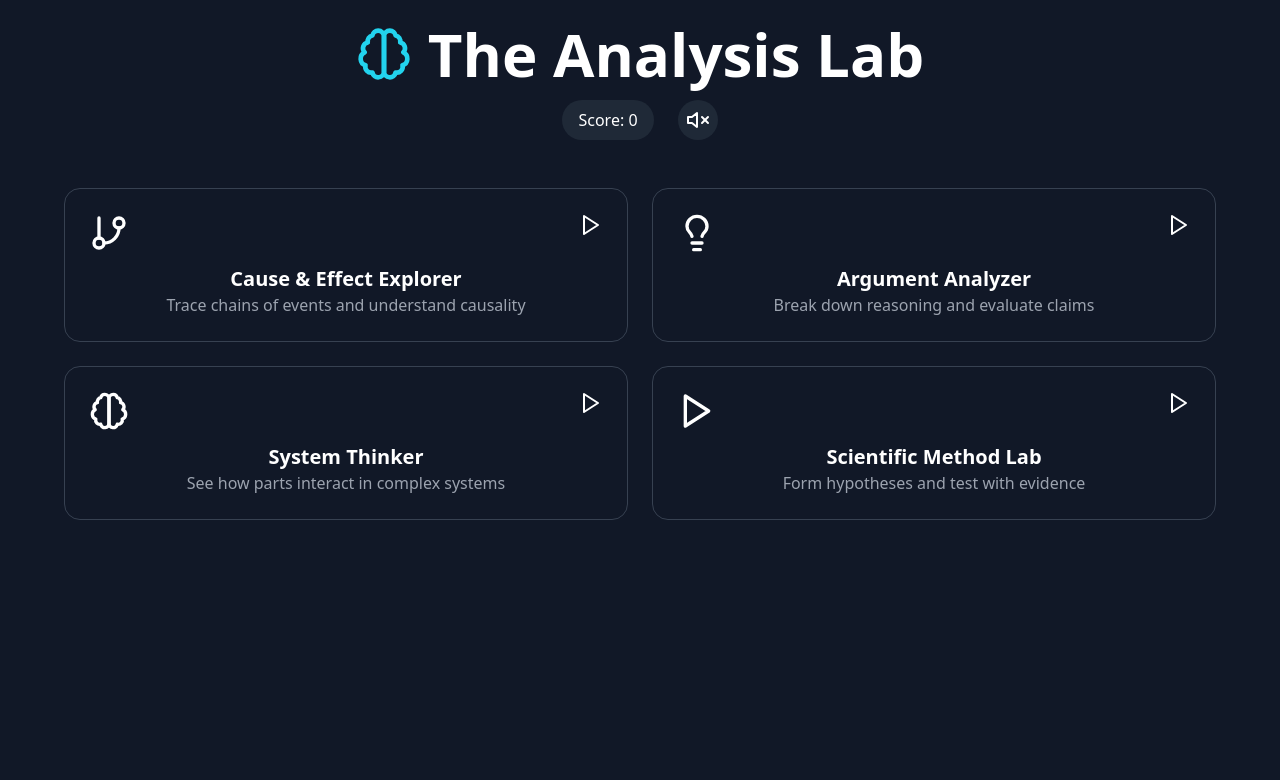
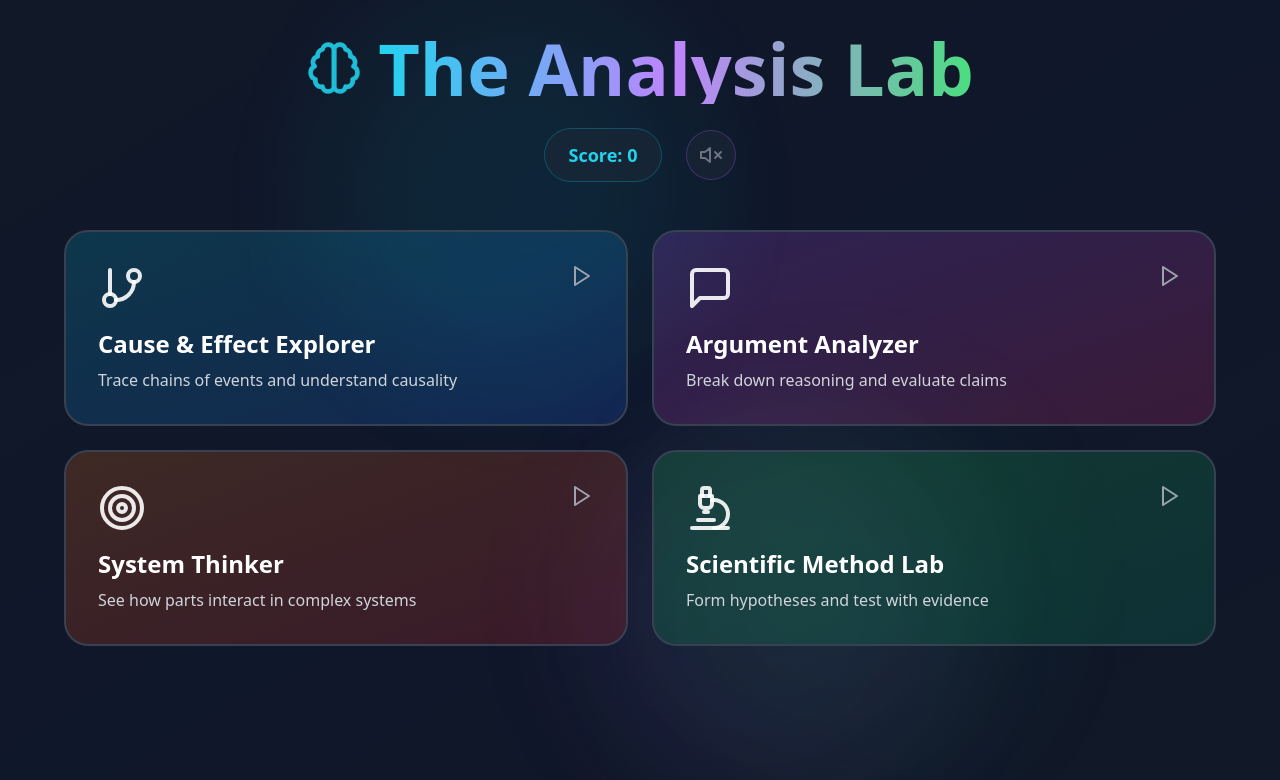
Before and after one commit to coherence-nikolai/analysis-lab, a React (Create React App) app: page / in a window 1280 px wide. Shown: the top 780 px of the page. Built offline with nearby package versions, Linux system fonts and the light colour scheme.

Commit message:
Update App.js

```diff
--- a/src/App.js
+++ b/src/App.js
@@ -1,12 +1,17 @@
 import React, { useEffect, useRef, useState } from "react";
 import {
-  ArrowRight,
+  Play,
   Brain,
   GitBranch,
+  MessageSquare,
+  Microscope,
+  Target,
+  CheckCircle,
+  XCircle,
   Lightbulb,
-  Play,
+  ArrowRight,
   Volume2,
-  VolumeX
+  VolumeX,
 } from "lucide-react";
 import * as Tone from "tone";
 
@@ -18,11 +23,11 @@ const AnalysisLab = () => {
 
   const synthRef = useRef(null);
 
-  // Init audio once
+  // Initialize sound system (Tone needs user gesture to actually start)
   useEffect(() => {
     synthRef.current = new Tone.Synth({
       oscillator: { type: "sine" },
-      envelope: { attack: 0.005, decay: 0.1, sustain: 0.3, release: 1 }
+      envelope: { attack: 0.005, decay: 0.1, sustain: 0.3, release: 1 },
     }).toDestination();
 
     synthRef.current.volume.value = -10;
@@ -50,38 +55,35 @@ const AnalysisLab = () => {
       icon: GitBranch,
       color: "from-cyan-500 to-blue-600",
       description: "Trace chains of events and understand causality",
-      gradient: "bg-gradient-to-br from-cyan-500/20 to-blue-600/20"
+      gradient: "bg-gradient-to-br from-cyan-500/20 to-blue-600/20",
     },
     {
       id: "argument",
       title: "Argument Analyzer",
-      icon: Lightbulb,
+      icon: MessageSquare,
       color: "from-purple-500 to-pink-600",
       description: "Break down reasoning and evaluate claims",
-      gradient: "bg-gradient-to-br from-purple-500/20 to-pink-600/20"
+      gradient: "bg-gradient-to-br from-purple-500/20 to-pink-600/20",
     },
     {
       id: "systems",
       title: "System Thinker",
-      icon: Brain,
+      icon: Target,
       color: "from-orange-500 to-red-600",
       description: "See how parts interact in complex systems",
-      gradient: "bg-gradient-to-br from-orange-500/20 to-red-600/20"
+      gradient: "bg-gradient-to-br from-orange-500/20 to-red-600/20",
     },
     {
       id: "scientific",
       title: "Scientific Method Lab",
-      icon: Play,
+      icon: Microscope,
       color: "from-green-500 to-emerald-600",
       description: "Form hypotheses and test with evidence",
-      gradient: "bg-gradient-to-br from-green-500/20 to-emerald-600/20"
-    }
+      gradient: "bg-gradient-to-br from-green-500/20 to-emerald-600/20",
+    },
   ];
 
-  // ------------------------
-  // Cause & Effect Game
-  // ------------------------
-
+  // Cause & Effect Module
   const CauseEffectGame = () => {
     const [currentScenario, setCurrentScenario] = useState(0);
     const [selectedItems, setSelectedItems] = useState([]);
@@ -91,67 +93,64 @@ const AnalysisLab = () => {
       {
         situation: "A city notices increased traffic congestion",
         options: [
-          { id: 1, text: "Population growth", isCorrect: true },
-          { id: 2, text: "More cars on roads", isCorrect: true },
-          { id: 3, text: "Weather changes", isCorrect: false },
-          { id: 4, text: "Inadequate public transport", isCorrect: true },
-          { id: 5, text: "Road construction", isCorrect: true },
-          { id: 6, text: "People working from home", isCorrect: false }
+          { id: 1, text: "Population growth", isCorrect: true, type: "root" },
+          { id: 2, text: "More cars on roads", isCorrect: true, type: "direct" },
+          { id: 3, text: "Weather changes", isCorrect: false, type: "unrelated" },
+          { id: 4, text: "Inadequate public transport", isCorrect: true, type: "contributing" },
+          { id: 5, text: "Road construction", isCorrect: true, type: "contributing" },
+          { id: 6, text: "People working from home", isCorrect: false, type: "opposite" },
         ],
         correctExplanation:
-          "Population growth leads to more cars, while weak transport and construction worsen congestion."
+          "Multiple factors contribute: population growth leads to more cars, while inadequate public transport and road construction worsen the problem.",
       },
       {
-        situation: "Students perform better after a new teaching method",
+        situation: "Students perform better on tests after a new teaching method",
         options: [
-          { id: 1, text: "Better engagement", isCorrect: true },
-          { id: 2, text: "Clearer explanations", isCorrect: true },
-          { id: 3, text: "Longer school year", isCorrect: false },
-          { id: 4, text: "More practice", isCorrect: true },
-          { id: 5, text: "Stricter grading", isCorrect: false },
-          { id: 6, text: "Better understanding", isCorrect: true }
+          { id: 1, text: "Better student engagement", isCorrect: true, type: "direct" },
+          { id: 2, text: "Clearer explanations", isCorrect: true, type: "contributing" },
+          { id: 3, text: "Longer school year", isCorrect: false, type: "unrelated" },
+          { id: 4, text: "More practice opportunities", isCorrect: true, type: "contributing" },
+          { id: 5, text: "Stricter grading", isCorrect: false, type: "opposite" },
+          { id: 6, text: "Enhanced understanding", isCorrect: true, type: "direct" },
         ],
         correctExplanation:
-          "Engagement, clarity and practice improve understanding."
-      }
+          "The new method works through engagement, clarity, and practice, leading to better understanding.",
+      },
     ];
 
     const scenario = scenarios[currentScenario];
 
-    const toggle = (id) => {
+    const handleSelect = (optionId) => {
       if (showFeedback) return;
 
-      if (selectedItems.includes(id)) {
-        setSelectedItems(selectedItems.filter((i) => i !== id));
+      if (selectedItems.includes(optionId)) {
+        setSelectedItems(selectedItems.filter((id) => id !== optionId));
         playSound("C4", "32n");
       } else {
-        setSelectedItems([...selectedItems, id]);
+        setSelectedItems([...selectedItems, optionId]);
         playSound("E4", "32n");
       }
     };
 
-    const check = () => {
-      const correct = scenario.options
-        .filter((o) => o.isCorrect)
-        .map((o) => o.id);
-
-      const ok =
-        correct.length === selectedItems.length &&
-        correct.every((i) => selectedItems.includes(i));
+    const checkAnswer = () => {
+      const correct = scenario.options.filter((o) => o.isCorrect).map((o) => o.id);
+      const isCorrect =
+        correct.length === selectedItems.length && correct.every((id) => selectedItems.includes(id));
 
       setShowFeedback(true);
 
-      if (ok) {
+      if (isCorrect) {
         playSound("G5", "8n");
-        setScore((s) => s + 10);
+        setTimeout(() => playSound("C6", "8n"), 100);
+        setScore((prev) => prev + 10);
       } else {
         playSound("C3", "8n");
       }
     };
 
-    const next = () => {
+    const nextScenario = () => {
       if (currentScenario < scenarios.length - 1) {
-        setCurrentScenario((c) => c + 1);
+        setCurrentScenario((prev) => prev + 1);
         setSelectedItems([]);
         setShowFeedback(false);
       } else {
@@ -161,48 +160,63 @@ const AnalysisLab = () => {
 
     return (
       <div className="space-y-6 animate-fade-in">
-        <div className="p-6 rounded-2xl border border-cyan-500/30 bg-cyan-500/10">
-          <h3 className="text-2xl font-bold text-cyan-400 mb-2">
-            Scenario {currentScenario + 1}
-          </h3>
-          <p>{scenario.situation}</p>
+        <div className="bg-gradient-to-r from-cyan-500/10 to-blue-600/10 p-6 rounded-2xl border border-cyan-500/30">
+          <h3 className="text-2xl font-bold text-cyan-400 mb-3">Scenario {currentScenario + 1}</h3>
+          <p className="text-gray-200 text-lg">{scenario.situation}</p>
+          <p className="text-cyan-300 mt-3 text-sm">Select ALL factors that contribute to this situation:</p>
         </div>
 
-        <div className="grid md:grid-cols-2 gap-4">
-          {scenario.options.map((o) => (
+        <div className="grid grid-cols-1 md:grid-cols-2 gap-4">
+          {scenario.options.map((option) => (
             <button
-              key={o.id}
-              onClick={() => toggle(o.id)}
+              key={option.id}
+              onClick={() => handleSelect(option.id)}
               disabled={showFeedback}
-              className={`p-4 rounded-xl border ${
-                selectedItems.includes(o.id)
-                  ? "border-cyan-400 bg-cyan-500/20"
-                  : "border-gray-700 bg-gray-800/50"
-              }`}
+              className={`p-5 rounded-xl border-2 transition-all duration-300 text-left
+                ${
+                  selectedItems.includes(option.id)
+                    ? "bg-cyan-500/20 border-cyan-400 scale-105 shadow-lg shadow-cyan-500/20"
+                    : "bg-gray-800/50 border-gray-700 hover:border-cyan-500/50 hover:bg-gray-800/70"
+                }
+                ${showFeedback && option.isCorrect && !selectedItems.includes(option.id) ? "border-green-500 bg-green-500/10" : ""}
+                ${showFeedback && !option.isCorrect && selectedItems.includes(option.id) ? "border-red-500 bg-red-500/10" : ""}
+              `}
             >
-              {o.text}
+              <div className="flex items-center justify-between">
+                <span className="text-gray-200 font-medium">{option.text}</span>
+                {showFeedback && option.isCorrect && <CheckCircle className="text-green-400" size={20} />}
+                {showFeedback && !option.isCorrect && selectedItems.includes(option.id) && (
+                  <XCircle className="text-red-400" size={20} />
+                )}
+              </div>
             </button>
           ))}
         </div>
 
         {showFeedback && (
-          <div className="p-5 border rounded-xl border-blue-500/30 bg-blue-500/10">
-            <p>{scenario.correctExplanation}</p>
-
+          <div className="bg-gradient-to-r from-blue-500/10 to-purple-500/10 p-6 rounded-2xl border border-blue-500/30 animate-slide-up">
+            <div className="flex items-start gap-3">
+              <Lightbulb className="text-yellow-400 mt-1 flex-shrink-0" size={24} />
+              <div>
+                <h4 className="text-xl font-bold text-blue-300 mb-2">Analysis</h4>
+                <p className="text-gray-200">{scenario.correctExplanation}</p>
+              </div>
+            </div>
             <button
-              onClick={next}
-              className="mt-4 px-5 py-2 bg-cyan-600 rounded-xl"
+              onClick={nextScenario}
+              className="mt-4 px-6 py-3 bg-gradient-to-r from-cyan-500 to-blue-600 rounded-xl font-bold text-white hover:scale-105 transition-transform flex items-center gap-2"
             >
-              Next <ArrowRight size={18} />
+              {currentScenario < scenarios.length - 1 ? "Next Scenario" : "Complete Module"}
+              <ArrowRight size={20} />
             </button>
           </div>
         )}
 
         {!showFeedback && (
           <button
-            onClick={check}
-            disabled={!selectedItems.length}
-            className="w-full py-3 bg-cyan-600 rounded-xl"
+            onClick={checkAnswer}
+            disabled={selectedItems.length === 0}
+            className="w-full py-4 bg-gradient-to-r from-cyan-500 to-blue-600 rounded-xl font-bold text-white hover:scale-105 transition-transform disabled:opacity-50 disabled:cursor-not-allowed disabled:hover:scale-100"
           >
             Check Answer
           </button>
@@ -211,12 +225,8 @@ const AnalysisLab = () => {
     );
   };
 
-  // ------------------------
-  // Navigation
-  // ------------------------
-
-  const startModule = (id) => {
-    setSelectedModule(id);
+  const startModule = (moduleId) => {
+    setSelectedModule(moduleId);
     setCurrentScreen("game");
     playSound("C5", "8n");
   };
@@ -230,94 +240,102 @@ const AnalysisLab = () => {
     }
   };
 
-  // ------------------------
-  // UI
-  // ------------------------
-
   return (
-    <div className="min-h-screen bg-gray-900 text-white p-6 relative">
-      <div className="max-w-6xl mx-auto">
-
-        {/* Header */}
-        <header className="text-center mb-12">
-          <div className="flex justify-center items-center gap-4 mb-4">
-            <Brain size={56} className="text-cyan-400" />
-            <h1 className="text-6xl font-black">The Analysis Lab</h1>
+    <div className="min-h-screen bg-gradient-to-br from-gray-900 via-slate-900 to-gray-900 text-white p-4 md:p-8 font-sans relative overflow-hidden">
+      <div className="absolute inset-0 overflow-hidden pointer-events-none">
+        <div className="absolute top-0 left-1/4 w-96 h-96 bg-cyan-500/10 rounded-full blur-3xl animate-pulse-slow" />
+        <div
+          className="absolute bottom-0 right-1/4 w-96 h-96 bg-purple-500/10 rounded-full blur-3xl animate-pulse-slow"
+          style={{ animationDelay: "1s" }}
+        />
+        <div
+          className="absolute top-1/2 left-1/2 w-96 h-96 bg-green-500/10 rounded-full blur-3xl animate-pulse-slow"
+          style={{ animationDelay: "2s" }}
+        />
       </div>
 
-          <div className="flex justify-center gap-6 mt-4">
-            <div className="px-4 py-2 bg-gray-800 rounded-full">
-              Score: {score}
+      <div className="max-w-6xl mx-auto relative z-10">
+        <header className="mb-12 text-center">
+          <div className="flex items-center justify-center gap-4 mb-6">
+            <Brain className="text-cyan-400 animate-pulse-slow" size={56} />
+            <h1 className="text-5xl md:text-7xl font-black bg-gradient-to-r from-cyan-400 via-purple-400 to-green-400 bg-clip-text text-transparent">
+              The Analysis Lab
+            </h1>
+          </div>
+
+          <div className="flex items-center justify-center gap-6 mt-6">
+            <div className="bg-gray-800/50 px-6 py-3 rounded-full border border-cyan-500/30">
+              <span className="text-cyan-400 font-bold text-lg">Score: {score}</span>
             </div>
 
             <button
               onClick={async () => {
+                // Tone needs a user gesture to start audio on iOS
                 try {
                   await Tone.start();
                 } catch {}
                 setSoundEnabled((v) => !v);
+                playSound("A4", "32n");
               }}
-              className="p-2 bg-gray-800 rounded-full"
+              className="bg-gray-800/50 p-3 rounded-full border border-purple-500/30 hover:bg-gray-700/50 transition-colors"
             >
-              {soundEnabled ? <Volume2 /> : <VolumeX />}
+              {soundEnabled ? <Volume2 className="text-purple-400" size={24} /> : <VolumeX className="text-gray-500" size={24} />}
             </button>
           </div>
         </header>
 
-        {/* Home */}
         {currentScreen === "home" && (
-          <div className="grid md:grid-cols-2 gap-6 animate-fade-in">
-            {modules.map((m) => {
-              const Icon = m.icon;
-
+          <div className="space-y-8 animate-fade-in">
+            <div className="grid grid-cols-1 md:grid-cols-2 gap-6">
+              {modules.map((module, index) => {
+                const Icon = module.icon;
                 return (
                   <button
-                  key={m.id}
-                  onClick={() => startModule(m.id)}
-                  className="p-6 border border-gray-700 rounded-2xl hover:scale-105 transition"
+                    key={module.id}
+                    onClick={() => startModule(module.id)}
+                    className={`${module.gradient} p-8 rounded-3xl border-2 border-gray-700 hover:border-opacity-0 hover:shadow-2xl transition-all duration-500 text-left group hover:scale-105`}
+                    style={{ animation: `slide-up 0.6s ease-out ${index * 0.1}s both` }}
                   >
-                  <div className="flex justify-between mb-3">
-                    <Icon size={40} />
-                    <Play />
+                    <div className="flex items-start justify-between mb-4">
+                      <Icon className="text-white/90 group-hover:text-white transition-colors" size={48} />
+                      <Play className="text-gray-400 group-hover:text-white transition-colors" size={24} />
                     </div>
-
-                  <h3 className="text-xl font-bold">{m.title}</h3>
-                  <p className="text-gray-400">{m.description}</p>
+                    <h3 className="text-2xl font-bold mb-2 text-white">{module.title}</h3>
+                    <p className="text-gray-300 font-light">{module.description}</p>
                   </button>
                 );
               })}
             </div>
+          </div>
         )}
 
-        {/* Game */}
         {currentScreen === "game" && (
           <div>
             <button
               onClick={() => {
                 setCurrentScreen("home");
                 setSelectedModule(null);
+                playSound("C4", "16n");
               }}
-              className="mb-4 text-gray-400"
+              className="mb-6 px-6 py-3 bg-gray-800/50 rounded-xl border border-gray-700 hover:bg-gray-700/50 transition-colors text-gray-300 hover:text-white flex items-center gap-2"
             >
-              ← Back
+              ← Back to Modules
             </button>
-
             {renderGame()}
           </div>
         )}
-
       </div>
 
       {/* Animations */}
       <style>{`
-        @keyframes fade-in {
-          from { opacity: 0 }
-          to { opacity: 1 }
-        }
+        @keyframes fade-in { from { opacity: 0; transform: translateY(8px);} to { opacity: 1; transform: translateY(0);} }
+        .animate-fade-in { animation: fade-in 0.35s ease-out both; }
 
-        .animate-fade-in {
-          animation: fade-in .5s ease-out;
-        }
+        @keyframes slide-up { from { opacity: 0; transform: translateY(16px);} to { opacity: 1; transform: translateY(0);} }
+        .animate-slide-up { animation: slide-up 0.35s ease-out both; }
+
+        @keyframes pulse-slow { 0%,100% { transform: scale(1); opacity: .9; } 50% { transform: scale(1.05); opacity: .7; } }
+        .animate-pulse-slow { animation: pulse-slow 6s ease-in-out infinite; }
       `}</style>
     </div>
   );
```
Lines whose indentation alone changed are shown as unchanged.
